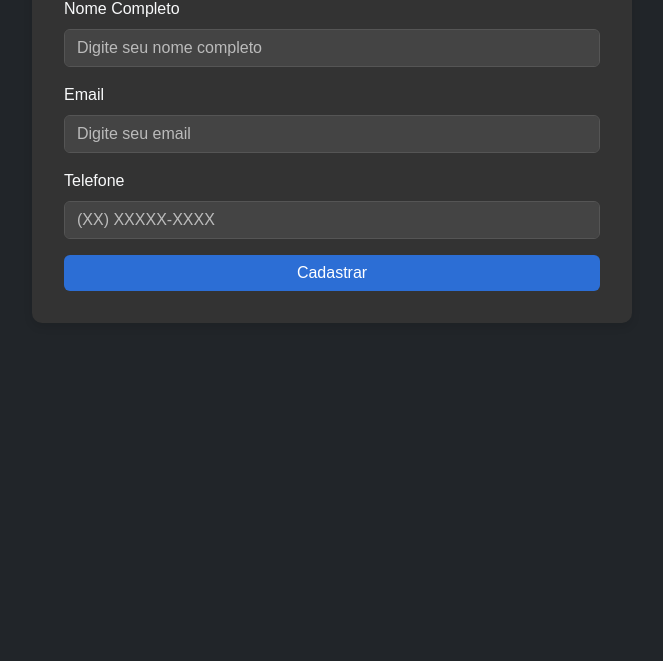
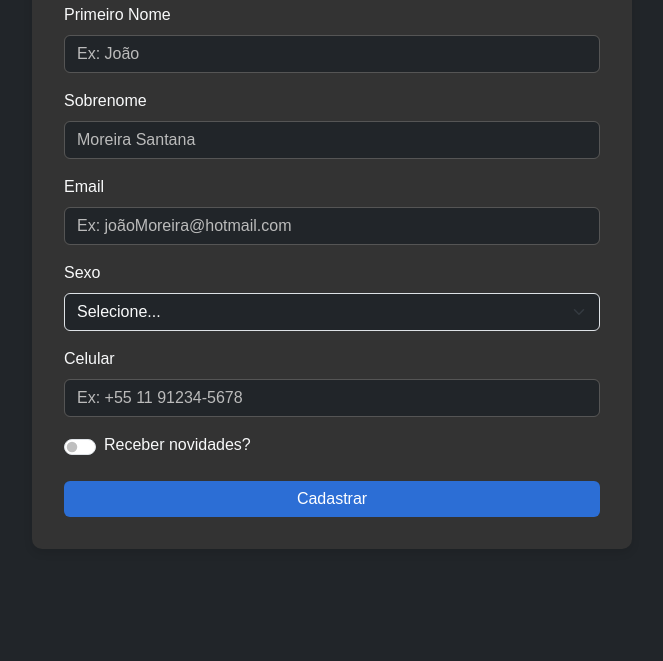
Before and after one commit to gustavodev01/Moguega, a website: page cadastro/Cliente/cadastroCliente.html in a window 1280 px wide. Shown: the part 139-800 px from the top of the page, without its empty margins (308-971 px from the left). Drawn offline with Linux system fonts and the light colour scheme.

Commit message:
adicionado form de cadastro generico, somente HTML e CSS[

```diff
--- a/cadastro/Cliente/Estilos/cadastroCliente.css
+++ b/cadastro/Cliente/Estilos/cadastroCliente.css
@@ -46,6 +46,21 @@ body {
     box-shadow: 0 0 0 0.2rem rgba(44, 110, 213, 0.5);
 }
 
+.form-container {
+    border: none;
+    /* Remova a borda */
+    border-radius: 8px;
+    /* Deixe um leve arredondamento */
+    box-shadow: 0 4px 8px rgba(0, 0, 0, 0.2);
+    /* Adicione uma sombra para destacar */
+    background-color: #333;
+    /* Fundo um pouco mais escuro */
+    padding: 30px;
+    /* Espaçamento interno para deixar mais espaçoso */
+    color: white;
+    /* Para o texto do título e de possíveis legendas */
+}
+
 /*animação para entrada do formulário */
 @keyframes fadeSlideIn {
     0% {
@@ -59,7 +74,6 @@ body {
     }
 }
 
-/*aplicar a animação ao container do formulário */
 #form-container {
     max-width: 600px;
     background-color: #333;
--- a/cadastro/Cliente/cadastroCliente.html
+++ b/cadastro/Cliente/cadastroCliente.html
@@ -11,23 +11,44 @@
     <script src="../../js/bootstrap.bundle.min.js"></script>
 </head>
 
-<body class="bg-dark h-100">
-    <div id="form-container" class="container my-5">
-        <h1 class="text-center text-light">Cadastro de Cliente</h1>
-        <form class="form-cadastro">
+<body class="bg-dark h-100 text-light">
+    <div class="container mt-5">
+        <h2 class="text-center mb-4 text-light">Cadastro de Cliente</h2>
+        <form>
             <div class="mb-3">
-                <label for="nome" class="form-label text-light">Nome Completo</label>
-                <input type="text" class="form-control" id="nome" placeholder="Digite seu nome completo">
+                <label for="primeiroNome" class="form-label text-light">Primeiro Nome</label>
+                <input type="text" class="form-control bg-dark text-light" id="primeiroNome" placeholder="Ex: João">
+            </div>
+            <div class="mb-3">
+                <label for="sobrenome" class="form-label text-light">Sobrenome</label>
+                <input type="text" class="form-control bg-dark text-light" id="sobrenome" placeholder="Moreira Santana">
             </div>
             <div class="mb-3">
                 <label for="email" class="form-label text-light">Email</label>
-                <input type="email" class="form-control" id="email" placeholder="Digite seu email">
+                <input type="email" class="form-control bg-dark text-light" id="email"
+                    placeholder="Ex: joãoMoreira@hotmail.com">
             </div>
             <div class="mb-3">
-                <label for="telefone" class="form-label text-light">Telefone</label>
-                <input type="tel" class="form-control" id="telefone" placeholder="(XX) XXXXX-XXXX">
+                <label for="sexo" class="form-label text-light">Sexo</label>
+                <select class="form-select bg-dark text-light" id="sexo">
+                    <option selected>Selecione...</option>
+                    <option value="Masculino">Masculino</option>
+                    <option value="Feminino">Feminino</option>
+                    <option value="Outro">Outro</option>
+                </select>
             </div>
-            <button type="submit" class="btn btn-primary w-100">Cadastrar</button>
+            <div class="mb-3">
+                <label for="celular" class="form-label text-light">Celular</label>
+                <input type="tel" class="form-control bg-dark text-light" id="celular"
+                    placeholder="Ex: +55 11 91234-5678">
+            </div>
+            <div class="form-check form-switch d-flex align-items-center">
+                <input class="form-check-input me-2" type="checkbox" id="receberNovidades">
+                <label class="form-check-label text-light" for="receberNovidades">Receber novidades?</label>
+            </div>
+            <div class="d-grid mt-4">
+                <button type="submit" class="btn btn-primary">Cadastrar</button>
+            </div>
         </form>
     </div>
 </body>
```
